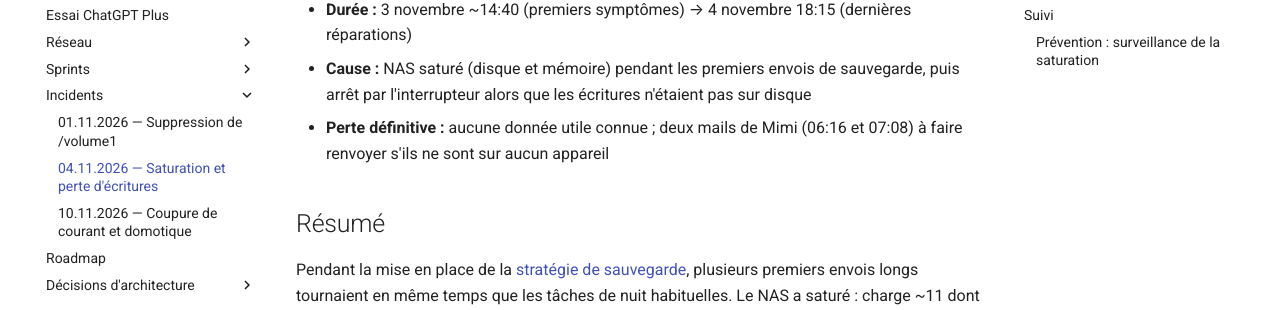
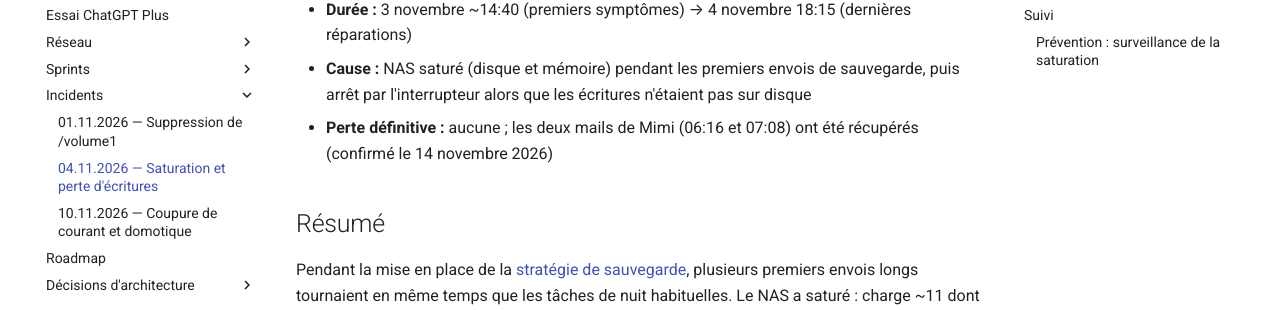
Before and after one commit to asanchez74/Einstein, an MkDocs documentation site: the page built from docs/incidents/2026-11-04-saturation-perte-ecritures.md, in a window 1280 px wide and 1400 px high. Shown: the part 258-568 px from the top of the window. Built offline with MkDocs 1.6.1 and Material for MkDocs 9.7.7, drawn with Linux system fonts in a browser that asks for light colours; some of the changed text lies outside the part shown.

Commit message:
docs: mails de Mimi du 4 novembre récupérés
Co-Authored-By: Claude Opus 5.5 <noreply@anthropic.com>

```diff
--- a/docs/incidents/2026-11-04-saturation-perte-ecritures.md
+++ b/docs/incidents/2026-11-04-saturation-perte-ecritures.md
@@ -4,8 +4,8 @@
 - **Durée :** 3 novembre ~14:40 (premiers symptômes) → 4 novembre 18:15 (dernières réparations)
 - **Cause :** NAS saturé (disque et mémoire) pendant les premiers envois de sauvegarde,
   puis arrêt par l'interrupteur alors que les écritures n'étaient pas sur disque
-- **Perte définitive :** aucune donnée utile connue ; deux mails de Mimi (06:16 et
-  07:08) à faire renvoyer s'ils ne sont sur aucun appareil
+- **Perte définitive :** aucune ; les deux mails de Mimi (06:16 et 07:08) ont
+  été récupérés (confirmé le 14 novembre 2026)
 
 ## Résumé
 
@@ -42,7 +42,7 @@ Le 4 novembre vers 08:44, le NAS a été arrêté par l'interrupteur. Les fichie
 |---|---|---|
 | Synology Drive Server | 2 955 fichiers sur 2 960 vides ; paquet arrêté (`stopped_by_dep_limit`, `Failed to get app portal config`) | installation manuelle du même `.spk` 4.0.4-27894 |
 | Messagerie tonio | 198 mails vides (194 corbeille, 2 envoyés, 1 réception, 1 indésirable) ; iPhone et iPad en « erreur de compte » | `doveadm expunge` par UID ; 3 messages à remettre depuis le Mac (copie dans `~/Sauvegarde-Mails-20261104`) |
-| Messagerie mimi | 4 mails vides (2 réception reçus à 06:16 et 07:08, 2 corbeille) | `doveadm expunge` par UID ; messages à faire renvoyer s'ils ne sont sur aucun appareil |
+| Messagerie mimi | 4 mails vides (2 réception reçus à 06:16 et 07:08, 2 corbeille) | `doveadm expunge` par UID ; messages récupérés (confirmé le 14 novembre 2026) |
 | WordPress (`web_packages`) | 16 113 fichiers vides | restauration de l'instantané du 4 novembre 00:00:05 |
 | Dépôt Einstein du NAS | objets git et 4 fichiers du `git pull` vides ; script DHCP vide | nouveau clone, `.env` recopiés, ancien dossier renommé `Einstein.abime-20261104` |
 | Sauvegarde Homebridge 04:00 | vide | refaite la nuit suivante |
```
